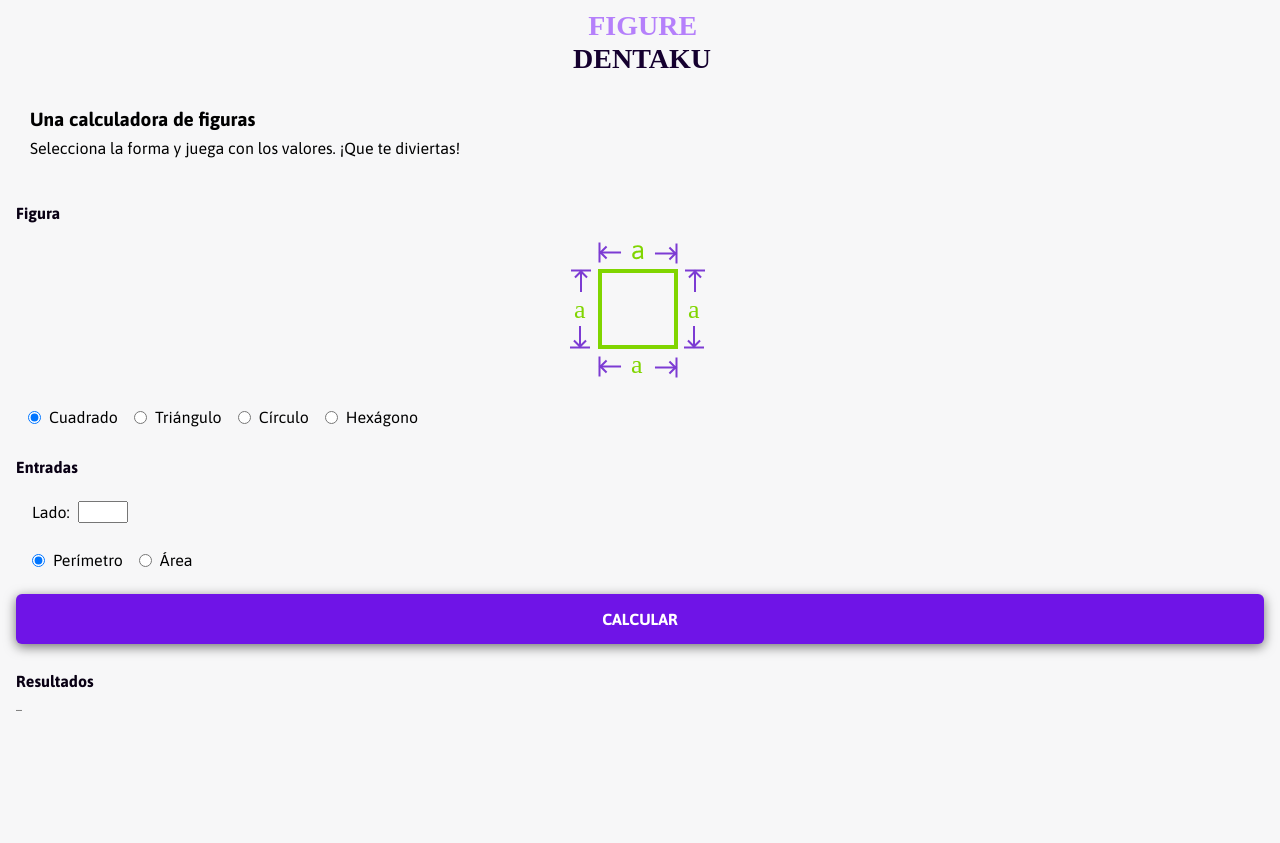
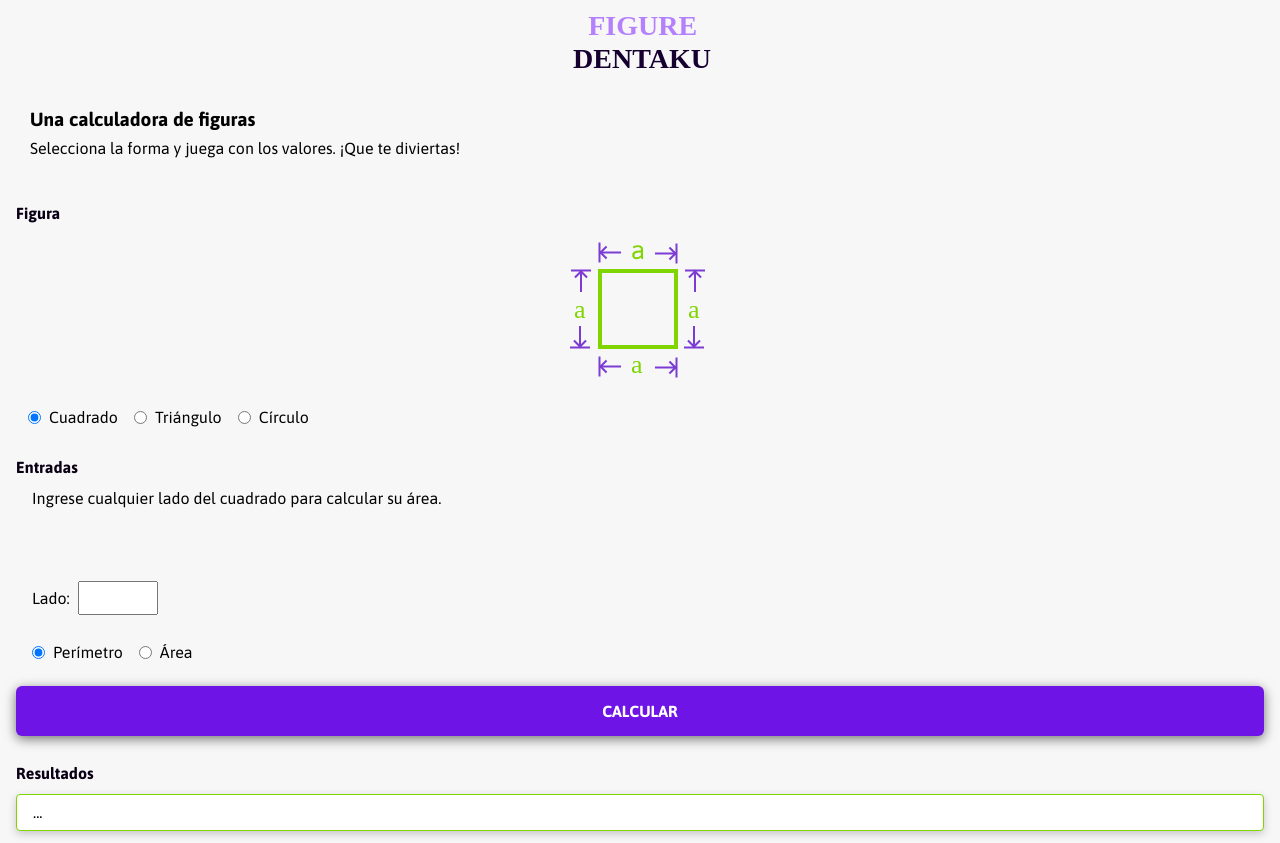
Before and after one commit to seudosan/curso-practico-de-javascript, a plain HTML site: page figures_calculator.html in a window 1280 px wide. Shown: the part 175-1018 px from the top of the page. Before the commit the page ends 901 px from the top, so only its background shows below. Drawn offline with Linux system fonts and the light colour scheme.

Commit message:
HTML document and Styles sheets modified. Assets added in the previous commit :P

```diff
--- a/figures_calculator.css
+++ b/figures_calculator.css
@@ -62,10 +62,22 @@ body {
   flex-direction: column;
   padding: 12px 16px;
 }
+.figure-calculator__description {
+  font-size: 1.6rem;
+  height: 80px;
+  padding: 0 16px;
+}
 .figure-calculator__data {
+  display: none;
+  flex-direction: column;
+  gap: 8px;
+  padding: 12px 16px;
+}
+#square > .square__data {
   display: flex;
-  flex-direction: column;
-  padding: 12px 16px;
+}
+#triangle > .triangle__data {
+  display: flex;
 }
 .figure-calculator__selector {
   display: flex;
@@ -93,6 +105,14 @@ body {
 .figure-result {
   padding: 12px 16px;
 }
+.figure-result__last-result {
+  font-size: 1.6rem;
+  background-color: white;
+  border-radius: 4px;
+  border: solid 1px #80D500;
+  padding: 8px 16px;
+  box-shadow: 0px 3px 9px rgba(0, 0, 0, 0.2);
+}
 .input-radio {
   display: flex;
   flex-direction: row;
@@ -108,7 +128,8 @@ body {
   font-size: 1.6rem;
 }
 .input-text > input {
-  width: 50px;
+  padding: 6px 8px;
+  width: 80px;
 }
 .hide {
   display: none;
--- a/figures_calculator.html
+++ b/figures_calculator.html
@@ -39,28 +39,31 @@
           <input type="radio" name="figure" id="circle_figure" value="circle" class="input-radio">
           <label label for="circle_figure" class="input-radio__name">Círculo</label>
         </div>
-        <div class="input-radio">
-          <input type="radio" name="figure" id="hexagon_figure" value="hexagon" class="input-radio">
-          <label for="hexagon_figure" class="input-radio__name">Hexágono</label>
-        </div>
       </div>
     </section>
     <h4 class="section__title">Entradas</h4>
-    <section class="figure-calculator">
-      <div class="figure-calculator__data" id="square_data">
+    <section class="figure-calculator" id="square">
+      <p class="figure-calculator__description">Ingrese cualquier lado del cuadrado para calcular su área.</p>
+      <div class="figure-calculator__data square__data">
         <div class="input-text">
           <label for="square_measure">Lado:</label>
           <input type="number" name="square_measure" id="square_measure" class="figure-calculator__input">
         </div>
       </div>
-      <!-- <div class="figure-calculator__data hide" id="triangle_data">
+      <div class="figure-calculator__data hide triangle__data">
+        <div class="input-text">
           <label for="triangle_a_side">Lado A</label>
           <input type="number" name="triangle_a_side" id="triangle_a_side" class="figure-calculator__input">
+        </div>
+        <div class="input-text">
           <label for="triangle_base">Base</label>
           <input type="number" name="triangle_base" id="triangle_base" class="figure-calculator__input">
+        </div>
+        <div class="input-text">
           <label for="triangle_c_side">Lado C</label>
           <input type="number" name="triangle_c_side" id="triangle_c_side" class="figure-calculator__input">
-      </div> -->
+        </div>
+      </div>
       <div class="figure-calculator__selector">
         <div class="input-radio">
           <input type="radio" name="calculator" id="perimeter_calculator" value="perimeter" checked class="input-radio__checked">
@@ -75,7 +78,7 @@
     </section>
     <h4 class="section__title">Resultados</h4>
     <section class="figure-result">
-      <p>...</p>
+      <p id="result" class="figure-result__last-result">...</p>
     </section>
   </main>
   <script src="./figures_calculator.js"></script>
```
Lines whose indentation alone changed are shown as unchanged.
